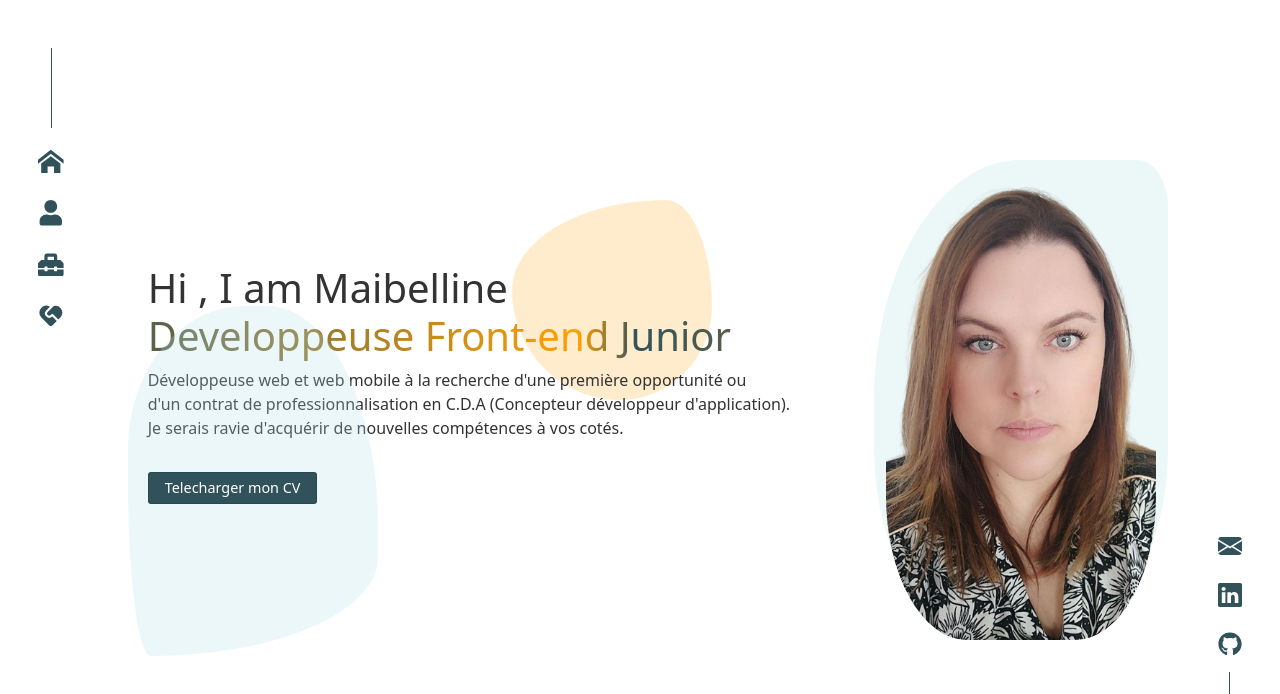
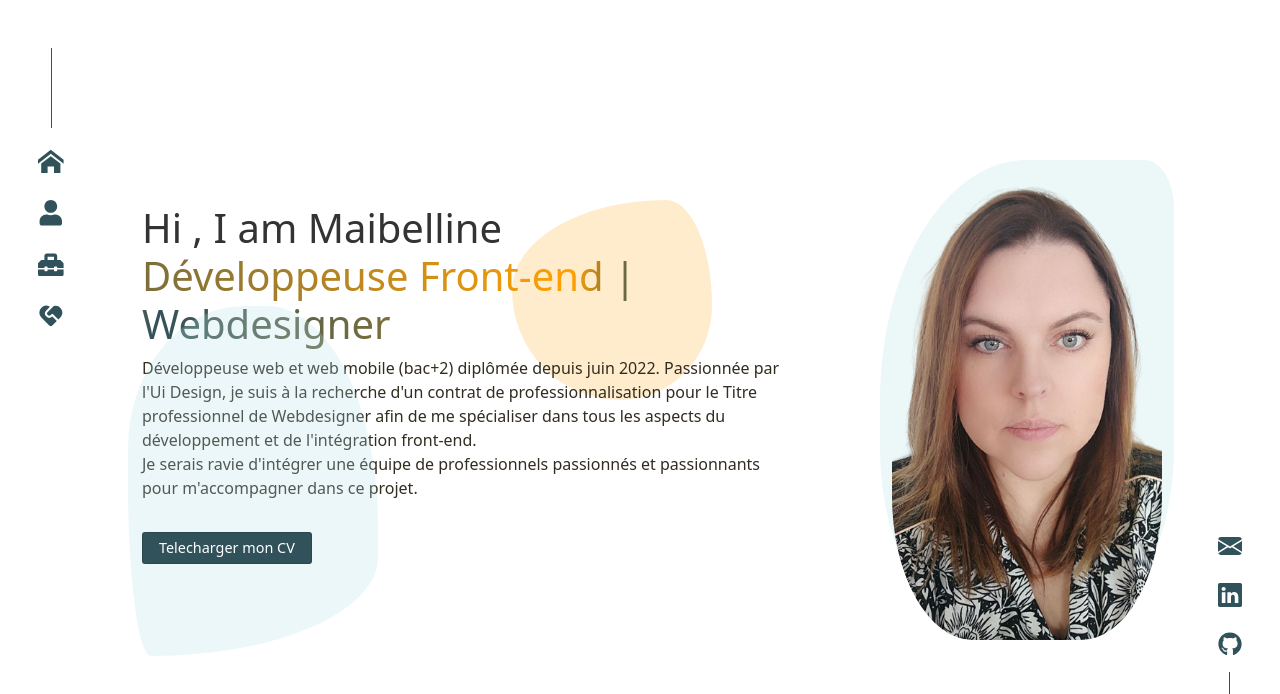
Before and after one commit to m-quilliet/React_cv, a React (Create React App) app: page / in a window 1280 px wide. Shown: the top 694 px of the page. Built offline with nearby package versions, Linux system fonts and the light colour scheme.

Commit message:
update text

```diff
--- a/public/index.html
+++ b/public/index.html
@@ -8,7 +8,7 @@
     <meta name="theme-color" content="#000000" />
     <meta
     name="description"
-    content="Je suis Maibelline Quilliet, Développeuse Fullstack Junior. A la recherche d'une première opportunité."
+    content="Je suis Maibelline Quilliet, Développeuse Front-end. Actuellement, je suis à la recherche d'un contrat de professionnalisation pour le Titre professionnel de Webdesigner, afin de compléter mes compétences créatives et ajouter une corde à mon arc."
   />
     <link rel="apple-touch-icon" href="%PUBLIC_URL%/logo192.png" />
     <!--
@@ -25,7 +25,7 @@
       work correctly both with client-side routing and a non-root public URL.
       Learn how to configure a non-root public URL by running `npm run build`.
     -->
-    <title>React App</title>
+    <title>M.Quilliet | Portfolio</title>
   </head>
   <body>
     <noscript>You need to enable JavaScript to run this app.</noscript>
--- a/src/components/About/Aboutme.js
+++ b/src/components/About/Aboutme.js
@@ -18,28 +18,19 @@ const Me = () => {
           </Col>
         </Row>
 
-        <Row className="d-flex justify-content-center align-items-center my-5">
+        <Row className="d-flex justify-content-center align-items-center m-4">
           <Col className='d-flex flex-column  align-items-center'>
           <Fade top>
               <h1 className='maib fw-bolder mb-4'>Maibelline QUILLIET</h1>
               <h3>Qui suis-je ?</h3>
-              <p className='lorem m-4'> Suite à une remise en question professionnelle,
-              <br/>j'ai entrepris une reconversion dans le domaine du numérique.
+              <span className='lorem m-4 px-4'>Développeuse web de formation, je me suis ensuite former en autodidacte sur React.js et Symfony.
               <br/>
-
-                J'ai obtenu mon titre de "Développeur Web et Web Mobile" en Juin 2022.
-                <br/>
-
-                J'ai ensuite suivie une formation de Développeur d'Applications Mobiles,
-                <br/>(React Native) pour étoffer mon panel de compétences.
-                <br/>
-
-                Autonome,je me forme en ce moment sur React.js
-                <br/>
-                et Symfony 5 en auto-didacte.
-                <br/>
-                Je souhaiterais intégrer une entreprise désireuse de partager
-                <br/> ses connaissances</p>
+              C'est en explorant de nombreuses librairies UI Javascript que j'ai pris conscience de mon appétence pour le Webdesign .
+              <br/> Passionnée par l'Ui Design, je veux me former sur les outils de la suite Adobe pour étoffer mes compétences créatives
+              et pouvoir réaliser des éléments graphiques complexes.
+              <br/>
+              Mon objectif est de devenir une professionnelle complète pour m'épanouir dans le développement et l'intégration front-end.
+              </span>
               <h3>Intérets</h3>
 
 
--- a/src/components/About/aboutme.css
+++ b/src/components/About/aboutme.css
@@ -1,5 +1,5 @@
 .img {
-    max-width: 500px;
+    max-width: 450px;
     width: 100%;
     border-radius: 133px 134px 0px 135px;
     -webkit-border-radius: 133px 134px 0px 135px;
@@ -9,6 +9,7 @@
 }
 .lorem {
     font-size:1rem;
+    max-width: 480px;
 }
 
 .maib {
@@ -17,5 +18,4 @@
 
 h3 {
     color:#dbb77f;
-
 }
--- a/src/components/Head/Header.js
+++ b/src/components/Head/Header.js
@@ -2,25 +2,27 @@ import React from "react";
 import { Row, Col, Container} from 'react-bootstrap'
 import profil from "../../assets/images/snapchat.png"
 import Slide from 'react-reveal/Slide';
-import cv from '../../assets/CVResume.pdf'
+import cv from '../../assets/Cv-WebDesigner.pdf'
 import "./header.css";
 
 
 export const Header = () => {
   return (
     <Slide right>
-      <Container id="Home" className="home min-vh-100 justify-content-center align-items-center">
+      <Container id="Home" className="home p-5 min-vh-100 justify-content-center align-items-center">
         <Row>
-          <Col className="catch-phrase ms-4">
+          <Col className="catch-phrase m-4">
             <h1>
-              Hi , I am Maibelline <br /> <span>Developpeuse Front-end Junior</span>
+              Hi , I am Maibelline <br /> <span>Développeuse Front-end | Webdesigner</span>
             </h1>
-            <p>
-              Développeuse web et web mobile à la recherche d'une première opportunité ou
-              <br/> d'un contrat de professionnalisation en C.D.A (Concepteur développeur d'application).
-              <br />
-              Je serais ravie d'acquérir de nouvelles compétences à vos cotés.
-            </p>
+            <span>
+              Développeuse web et web mobile (bac+2) diplômée depuis juin 2022.
+              Passionnée par l'Ui Design, je suis à la recherche d'un contrat de professionnalisation
+              pour le Titre professionnel de Webdesigner afin de me spécialiser dans tous les aspects du développement et de l'intégration front-end.
+            </span>
+            <br/>
+            <span>Je serais ravie d'intégrer une équipe de professionnels passionnés et passionnants pour m'accompagner dans ce projet.
+            </span>
             <Col className="buttons">
             <a className="a" href={ cv } download><button className="cv" type="submit">Telecharger mon CV</button></a>
             </Col>
--- a/src/components/Head/header.css
+++ b/src/components/Head/header.css
@@ -8,7 +8,7 @@
   display: flex;
   align-items: center;
   justify-content: center;
-  gap: 6rem;
+  gap: 5rem;
   color: #31525b;
 
 }
@@ -83,7 +83,8 @@
   }
 }
 .home .catch-phrase span {
-  color: #dbb77f;
+  color: #322c21;
+  text-align: justify;
 }
 .home .catch-phrase .buttons {
   margin: 2rem 0;
```
Also changed, not shown: 2 other files (tests, documents, lock files or other folders).
